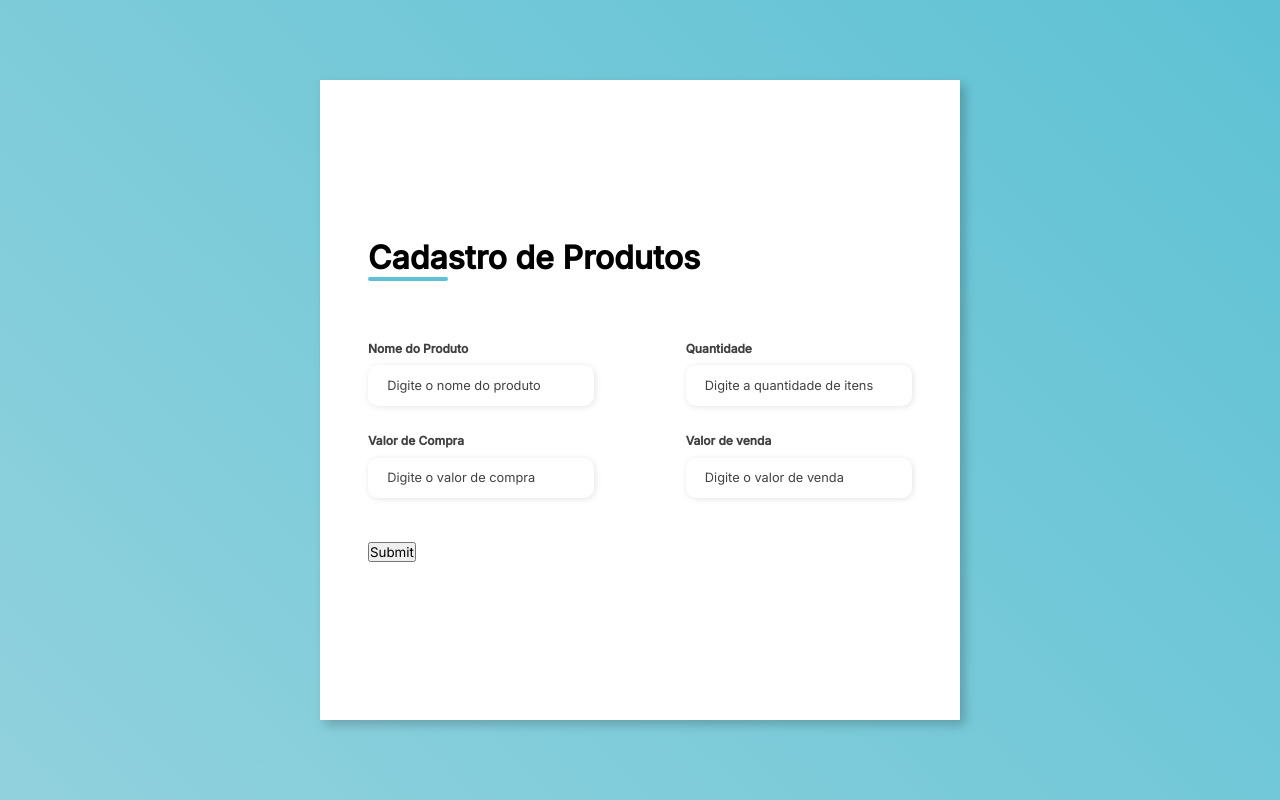
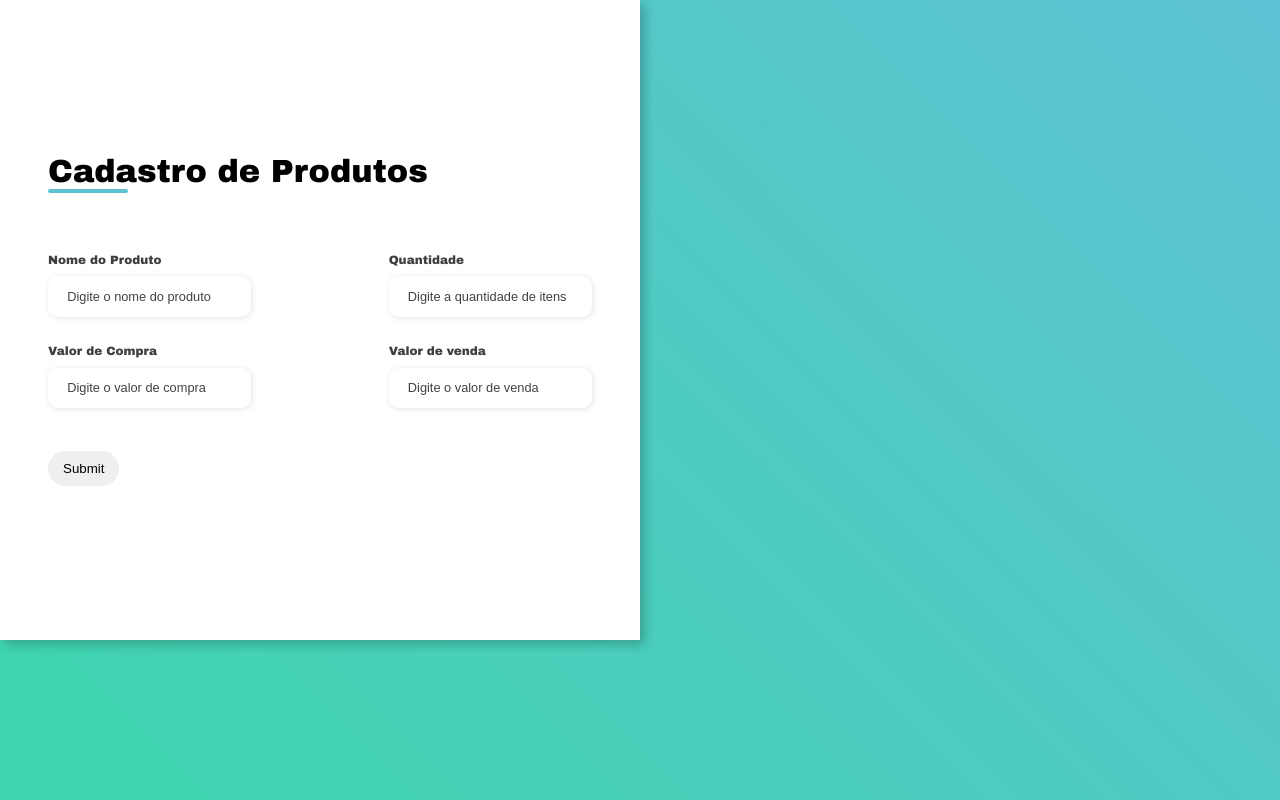
Before and after one commit to annamarialb/estoque-online-php, a PHP site: page /cadastroproduto.php in a window 1280 px wide. Run offline with PHP 8.4, Linux system fonts and the light colour scheme.

Commit message:
Add files via upload

```diff
--- a/estoque-online/cadastroproduto.php
+++ b/estoque-online/cadastroproduto.php
@@ -36,16 +36,15 @@
     padding: 0;
     margin: 0;
     box-sizing: border-box;
-    font-family: 'Inter', sans-serif;
 }
 
 body {
+    font-family: 'Arial Black';
     width: 100%;
     height: 100vh;
-    display: flex;
     justify-content: center;
     align-items: center;
-    background-image: linear-gradient(45deg, #91d1dd, #5ec2d4);
+    background-image: linear-gradient(45deg, #3ed6ae, #5ec2d4);
 }
 
 .container {
@@ -53,6 +52,7 @@ body {
     height: 80vh;
     display: flex;
     box-shadow: 5px 5px 10px rgba(0, 0, 0, 0.212);
+    margin: 40 auto;
 }
 
 .form-image {
@@ -65,7 +65,9 @@ body {
 }
 
 .form-image img {
-    width: 31rem;
+    width: 33rem;
+    height: 250px;
+
 }
 
 .form {
@@ -116,6 +118,12 @@ body {
     margin: 0 auto;
     position: absolute;
     border-radius: 10px;
+}
+
+input{
+    border: none;
+    padding: 10px 15px 10px 15px;
+    border-radius: 20px;
 }
 
 .input-group {
@@ -200,6 +208,10 @@ body {
     font-size: 0.93rem;
     font-weight: 500;
     color: #fff;
+}
+
+#nomeitem, #quantitens, #valcompraitens, #valorvendaitens{
+
 }
 
 @media screen and (max-width: 1330px) {
```
